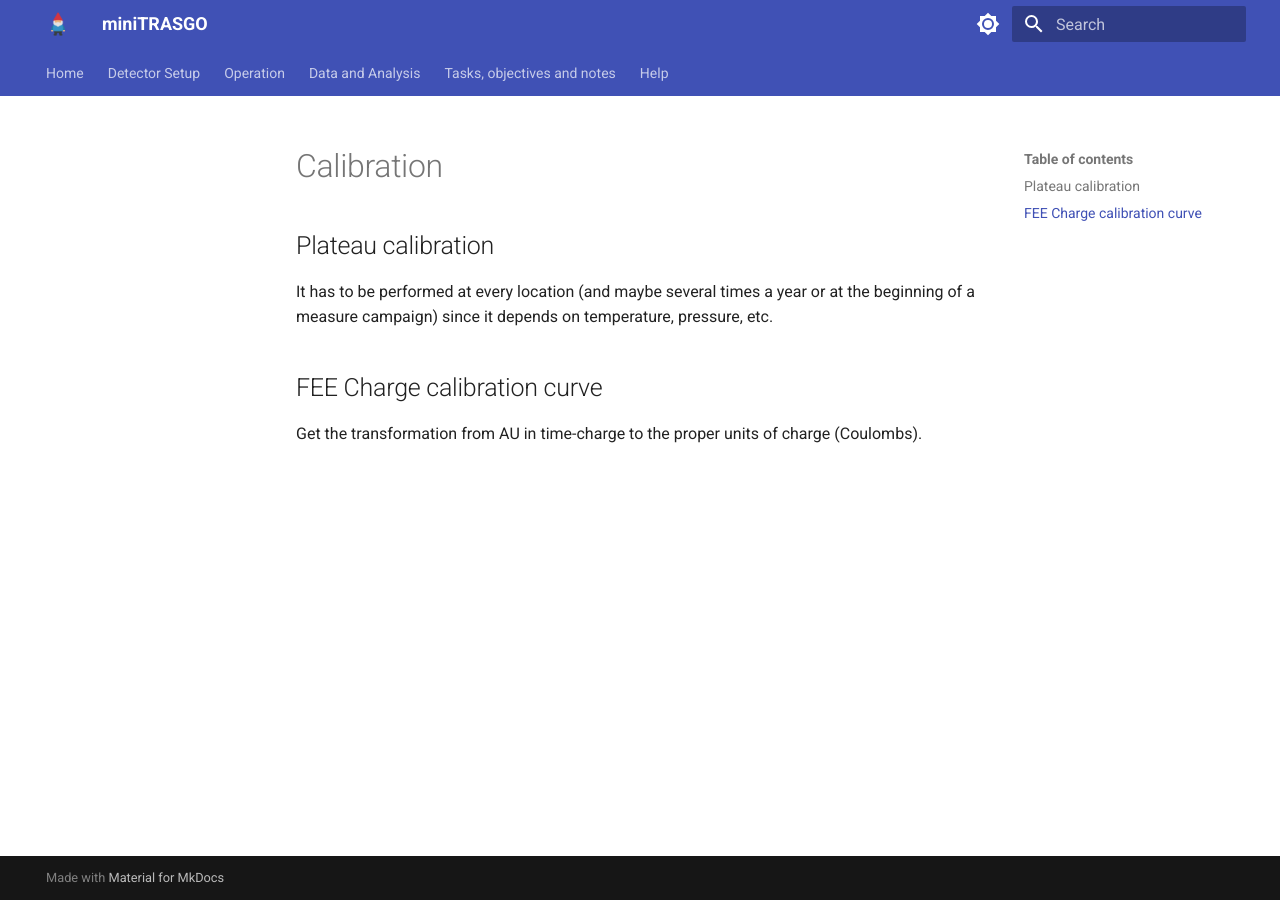
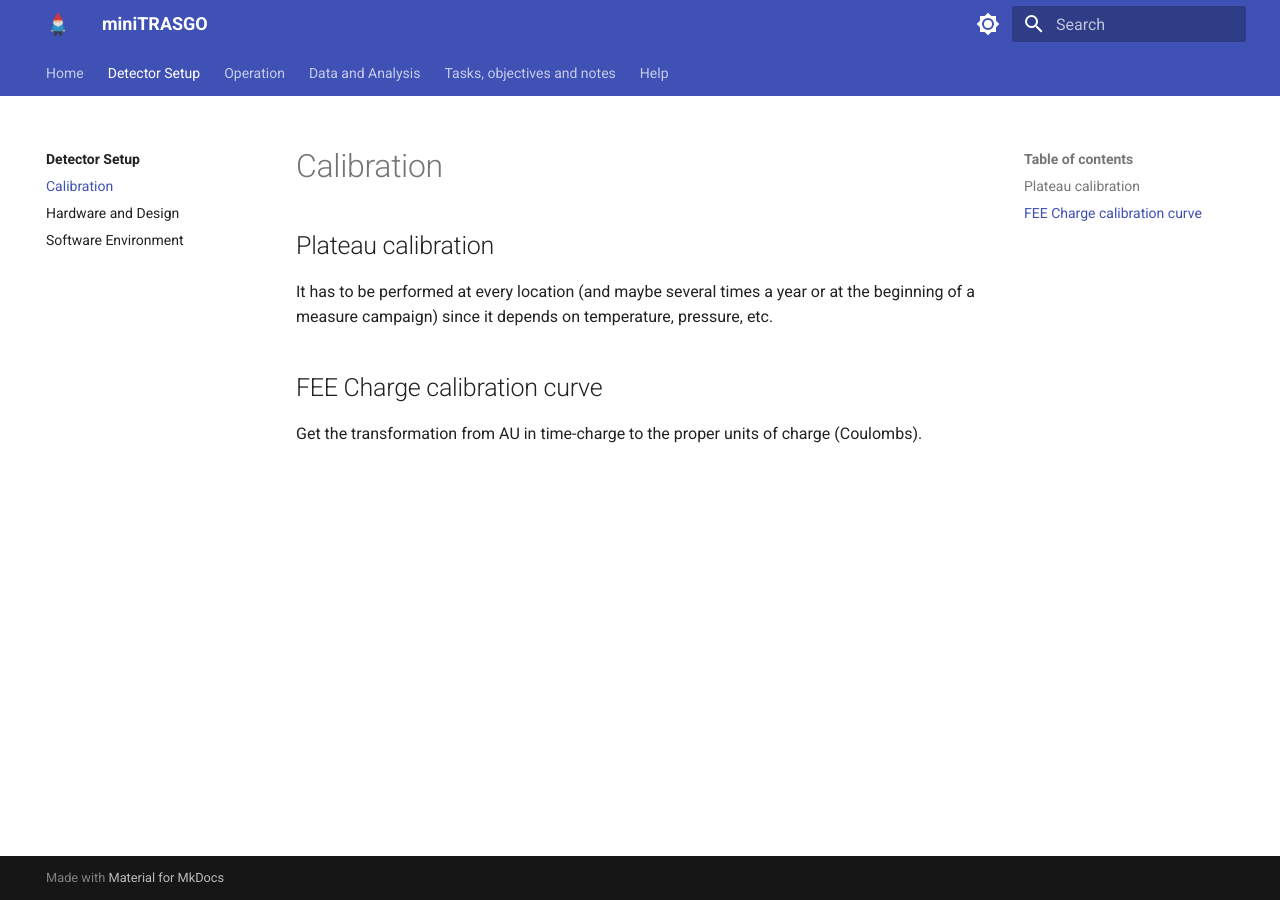
Before and after one commit to cayesoneira/miniTRASGO-documentation, an MkDocs documentation site: the page built from docs/setup/calibration.md, in a window 1280 px wide. Built offline with MkDocs 1.6.1 and Material for MkDocs 9.7.7, drawn with Linux system fonts in a browser that asks for light colours.

Commit message:
Update mkdocs.yml

```diff
--- a/mkdocs.yml
+++ b/mkdocs.yml
@@ -9,6 +9,7 @@
         - Publications: home/publications.md
     - Detector Setup:
         - setup/index.md
+        - Calibration: setup/calibration.md
         - Hardware and Design: setup/hardware.md
         - Software Environment: setup/environment.md
     - Operation:
```
